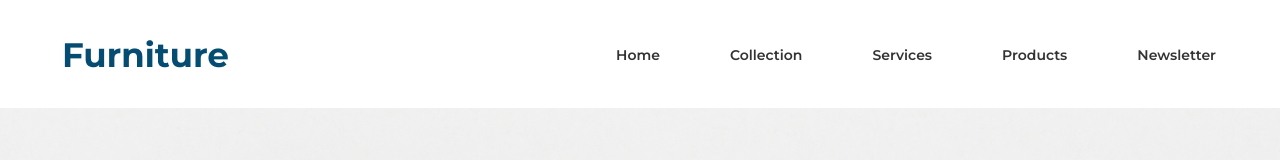
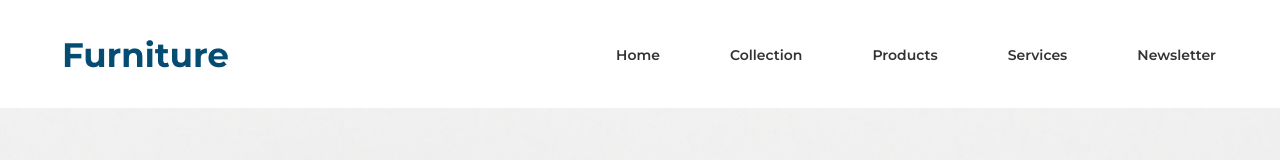
Before and after one commit to AlfazUlIslam/furniture, a React (Vite) app: page / in a window 1280 px wide. Shown: the top 160 px of the page. Built offline with nearby package versions, Linux system fonts and the light colour scheme; the HTML template or start-up script is replaced by a standard one.

Commit message:
Navbar modified

```diff
--- a/src/components/Navbar/Navbar.jsx
+++ b/src/components/Navbar/Navbar.jsx
@@ -38,12 +38,12 @@ const Navbar = () => {
                         linkRef={"collection"}
                     />
                     <NavLink
+                        content={"Products"}
+                        linkRef={"products"}
+                    />
+                    <NavLink
                         content={"Services"}
                         linkRef={"services"}
-                    />
-                    <NavLink
-                        content={"Products"}
-                        linkRef={"products"}
                     />
                     <NavLink
                         content={"Newsletter"}
@@ -76,12 +76,12 @@ const Navbar = () => {
                             linkRef={"collection"}
                         />
                         <NavLink
+                            content={"Products"}
+                            linkRef={"products"}
+                        />
+                        <NavLink
                             content={"Services"}
                             linkRef={"services"}
-                        />
-                        <NavLink
-                            content={"Products"}
-                            linkRef={"products"}
                         />
                         <NavLink
                             content={"Newsletter"}
```
